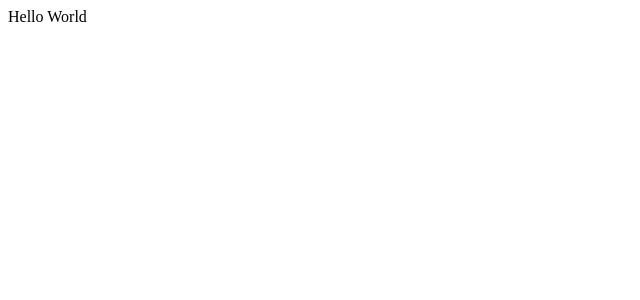
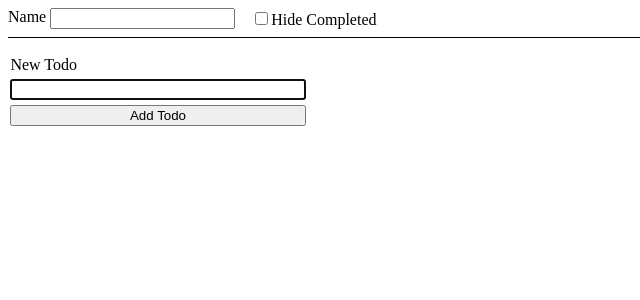
Before and after one commit to axelerant-hardik/react-learning, a React (Vite) app: page / in a window 1280 px wide. Shown: the top 300 px of the page, without its empty margins (0-640 px from the left). Built offline with nearby package versions, Linux system fonts and the light colour scheme.

Commit message:
Exercise: Advanced todo list

```diff
--- a/src/App.jsx
+++ b/src/App.jsx
@@ -1,5 +1,8 @@
+import { Todo } from "./Todo"
+import "./assets/styles.css"
+
 function App() {
-  return "Hello World"
+  return <Todo />
 }
 
 export default App
--- /dev/null
+++ b/src/Todo.jsx
@@ -0,0 +1,107 @@
+import { createContext, useEffect, useReducer, useState } from "react"
+import { TodoList } from "./TodoList"
+import { TodoFilterForm } from "./TodoFilterForm"
+import { TodoForm } from "./TodoForm"
+
+const LOCAL_STORAGE_KEY = "todos"
+const ACTIONS = {
+  ADD: "ADD",
+  EDIT: "EDIT",
+  DELETE: "DELETE",
+  TOGGLE: "TOGGLE",
+}
+
+function reducer(todos, { type, payload }) {
+  switch (type) {
+    case ACTIONS.ADD:
+      return [
+        ...todos,
+        { id: crypto.randomUUID(), name: payload.name, completed: false },
+      ]
+
+    case ACTIONS.EDIT:
+      return todos.map((item) => {
+        if (item.id === payload.id) {
+          return { ...item, name: payload.name }
+        }
+        return item
+      })
+
+    case ACTIONS.DELETE:
+      return todos.filter((item) => {
+        return item.id !== payload.id
+      })
+
+    case ACTIONS.TOGGLE:
+      return todos.map((item) => {
+        if (item.id === payload.id) {
+          return { ...item, completed: payload.completed }
+        }
+        return item
+      })
+
+    default:
+      throw new Error("No action found.")
+  }
+}
+
+export const TodoContext = createContext()
+
+export function Todo() {
+  const [filterName, setFilterName] = useState("")
+  const [hideCompleted, setHideCompleted] = useState(false)
+
+  const [todos, dispatch] = useReducer(reducer, [], (initialValue) => {
+    if (localStorage.getItem(LOCAL_STORAGE_KEY) != null) {
+      return JSON.parse(localStorage.getItem(LOCAL_STORAGE_KEY))
+    } else {
+      return initialValue
+    }
+  })
+
+  useEffect(() => {
+    localStorage.setItem(LOCAL_STORAGE_KEY, JSON.stringify(todos))
+  }, [todos])
+
+  const filteredTodos = todos.filter((item) => {
+    if (hideCompleted && item.completed) return
+    return filterName != "" ? item.name.includes(filterName) : item
+  })
+
+  function addTodo(name) {
+    dispatch({ type: ACTIONS.ADD, payload: { name } })
+  }
+
+  function editTodo(id, name) {
+    dispatch({ type: ACTIONS.EDIT, payload: { id, name } })
+  }
+
+  function deleteTodo(id) {
+    dispatch({ type: ACTIONS.DELETE, payload: { id } })
+  }
+
+  function toggleTodo(id, completed) {
+    dispatch({ type: ACTIONS.TOGGLE, payload: { id, completed } })
+  }
+
+  return (
+    <TodoContext.Provider
+      value={{
+        todos: filteredTodos,
+        addTodo,
+        editTodo,
+        deleteTodo,
+        toggleTodo,
+      }}
+    >
+      <TodoFilterForm
+        name={filterName}
+        setName={setFilterName}
+        hideCompleted={hideCompleted}
+        setHideCompleted={setHideCompleted}
+      />
+      <TodoList />
+      <TodoForm />
+    </TodoContext.Provider>
+  )
+}
--- /dev/null
+++ b/src/TodoFilterForm.jsx
@@ -0,0 +1,28 @@
+export function TodoFilterForm({
+  name,
+  setName,
+  hideCompleted,
+  setHideCompleted,
+}) {
+  return (
+    <div className="filter-form">
+      <div className="filter-form-group">
+        <label htmlFor="name">Name</label>
+        <input
+          type="text"
+          id="name"
+          value={name}
+          onChange={(e) => setName(e.target.value)}
+        />
+      </div>
+      <label>
+        <input
+          type="checkbox"
+          checked={hideCompleted}
+          onChange={(e) => setHideCompleted(e.target.checked)}
+        />
+        Hide Completed
+      </label>
+    </div>
+  )
+}
--- /dev/null
+++ b/src/TodoForm.jsx
@@ -0,0 +1,25 @@
+import { useContext, useRef } from "react"
+import { TodoContext } from "./Todo"
+
+export function TodoForm() {
+  const nameRef = useRef()
+  const { addTodo } = useContext(TodoContext)
+
+  function handleSubmit(e) {
+    e.preventDefault()
+
+    if (nameRef.current.value == "") return
+
+    addTodo(nameRef.current.value)
+
+    nameRef.current.value = ""
+  }
+
+  return (
+    <form onSubmit={handleSubmit} id="new-todo-form">
+      <label htmlFor="todo-input">New Todo</label>
+      <input autoFocus type="text" id="todo-input" ref={nameRef} />
+      <button>Add Todo</button>
+    </form>
+  )
+}
--- /dev/null
+++ b/src/TodoItem.jsx
@@ -0,0 +1,45 @@
+import { useContext, useRef, useState } from "react"
+import { TodoContext } from "./Todo"
+
+export function TodoItem({ id, name, completed }) {
+  const [isEditing, setIsEditing] = useState(false)
+  const nameRef = useRef()
+  const { editTodo, deleteTodo, toggleTodo } = useContext(TodoContext)
+
+  function handleSubmit(e) {
+    e.preventDefault()
+
+    editTodo(id, nameRef.current.value)
+
+    setIsEditing(false)
+  }
+
+  return (
+    <li className="list-item">
+      {isEditing ? (
+        <form onSubmit={handleSubmit}>
+          <input autoFocus type="text" defaultValue={name} ref={nameRef} />
+          <button data-button-edit>Save</button>
+        </form>
+      ) : (
+        <>
+          <label className="list-item-label">
+            <input
+              onChange={(e) => toggleTodo(id, e.target.checked)}
+              type="checkbox"
+              checked={completed}
+              data-list-item-checkbox
+            />
+            <span data-list-item-text>{name}</span>
+          </label>
+          <button onClick={() => setIsEditing(true)} data-button-edit>
+            Edit
+          </button>
+          <button onClick={() => deleteTodo(id)} data-button-delete>
+            Delete
+          </button>
+        </>
+      )}
+    </li>
+  )
+}
--- /dev/null
+++ b/src/TodoList.jsx
@@ -0,0 +1,15 @@
+import { useContext } from "react"
+import { TodoItem } from "./TodoItem"
+import { TodoContext } from "./Todo"
+
+export function TodoList() {
+  const { todos } = useContext(TodoContext)
+
+  return (
+    <ul id="list">
+      {todos.map((item) => {
+        return <TodoItem key={item.id} {...item} />
+      })}
+    </ul>
+  )
+}
--- /dev/null
+++ b/src/assets/styles.css
@@ -0,0 +1,57 @@
+#new-todo-form {
+  display: flex;
+  flex-direction: column;
+  max-width: 300px;
+}
+
+#new-todo-form > * {
+  margin: 0.15rem;
+}
+
+#list {
+  padding: 0;
+}
+
+.list-item {
+  list-style: none;
+}
+
+.list-item-label:hover,
+[data-list-item-checkbox]:hover {
+  cursor: pointer;
+}
+
+.list-item-label:hover > [data-list-item-text] {
+  color: #333;
+  text-decoration: line-through;
+}
+
+[data-list-item-checkbox]:checked ~ [data-list-item-text] {
+  text-decoration: line-through;
+  color: #aaa;
+}
+
+[data-button-delete] {
+  margin-left: 0.5rem;
+}
+
+button {
+  cursor: pointer;
+}
+
+[data-button-edit] {
+  margin-left: 0.5rem;
+}
+
+.filter-form {
+  display: flex;
+  gap: 1rem;
+  align-items: center;
+  border-bottom: 1px solid black;
+  padding-bottom: 0.5rem;
+}
+
+.filter-form-group {
+  display: flex;
+  gap: 0.25rem;
+}
```
